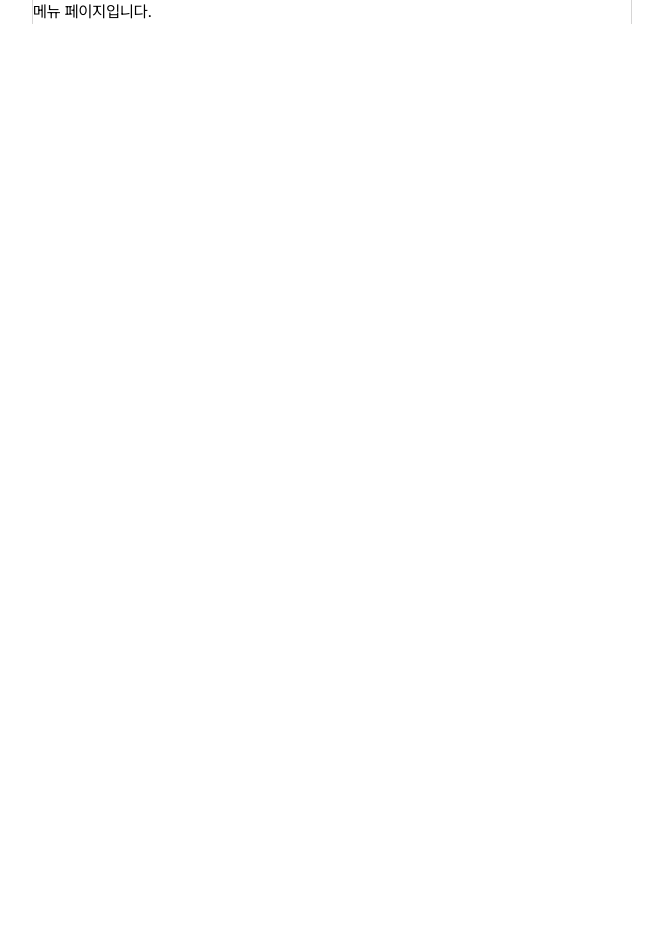
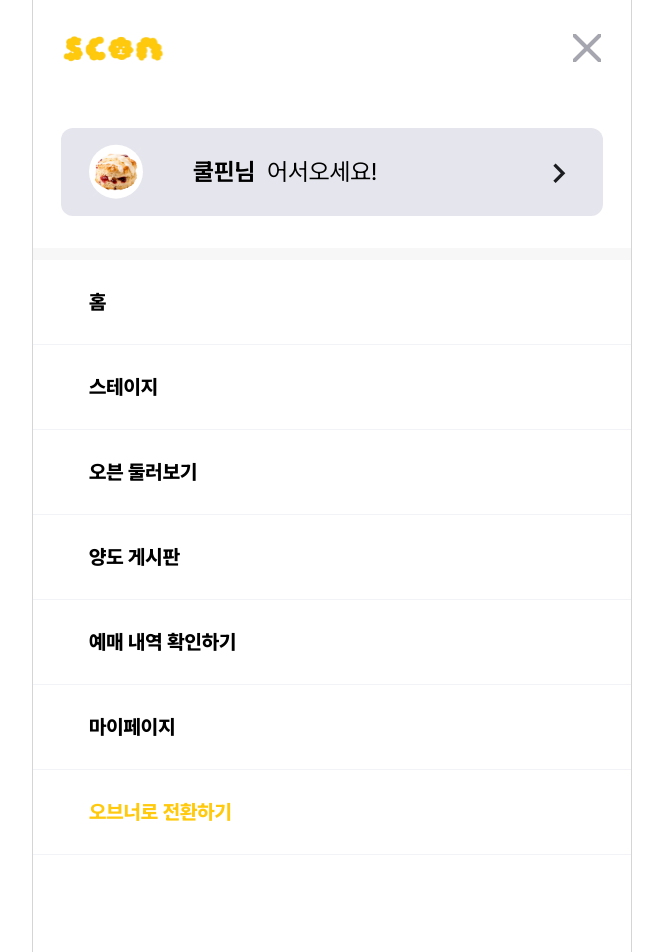
Before and after one commit to 809bakery/SCON-Frontend, a Next.js app: page /menu in a window 1280 px wide. Shown: the top 952 px of the page, without its empty margins (308-971 px from the left). Before the commit the page ends 800 px from the top, so only its background shows below. Built offline with nearby package versions, Linux system fonts and the light colour scheme.

Commit message:
feat: 메인페이지 라우터 구현

```diff
--- a/src/app/(auth)/login/email/page.tsx
+++ b/src/app/(auth)/login/email/page.tsx
@@ -40,7 +40,7 @@ export default function EmailLoginPage() {
     }
 
     // eslint-disable-next-line no-alert
-    alert('아이디 또는 비밀번호가 일치하지 않습니다.')
+    else alert('아이디 또는 비밀번호가 일치하지 않습니다.')
   }
 
   return (
--- a/src/app/(home)/menu/page.tsx
+++ b/src/app/(home)/menu/page.tsx
@@ -1,3 +1,9 @@
+import SideBar from '@/components/sidebar/index.tsx'
+
 export default function MenuPage() {
-  return <div className="w-full h-full">메뉴 페이지입니다.</div>
+  return (
+    <div className="w-full h-full">
+      <SideBar />
+    </div>
+  )
 }
--- a/src/app/page.tsx
+++ b/src/app/page.tsx
@@ -1,14 +1,5 @@
-import SideBar from '@/components/sidebar/index.tsx'
+import { redirect } from 'next/navigation'
 
 export default function Home() {
-  return (
-    <div className="w-full h-full">
-      <h1>SCON</h1>
-      <p>당신만의 스테이지, 스콘이 연결합니다.</p>
-
-      <a href="/login">로그인 페이지로 이동</a>
-
-      <SideBar />
-    </div>
-  )
+  redirect('/main')
 }
--- a/src/components/sidebar/index.tsx
+++ b/src/components/sidebar/index.tsx
@@ -1,6 +1,7 @@
 'use client'
 
 import Link from 'next/link'
+import { useRouter } from 'next/navigation'
 import { useState } from 'react'
 
 import SideBarMenu from '@/components/sidebar/item/index.tsx'
@@ -10,17 +11,20 @@ import SideBarCloseSVG from '@/static/svg/sidebar-close.svg'
 
 function SideBar() {
   const [user, setUser] = useState<'oven' | 'scon' | undefined>(undefined)
+
+  const router = useRouter()
+
   return (
     <div>
       <div className="px-7 flex flex-col gap-y-8 mb-8">
         <div className="py-8  flex items-center justify-between">
-          <Link href="/">
+          <Link href="/main">
             <LogoSVG className="h-8 w-fit" />
           </Link>
 
           <SideBarCloseSVG
             className="w-8 h-8 cursor-pointer"
-            onClick={() => setUser(undefined)}
+            onClick={() => router.back()}
           />
         </div>
         <SideBarProfile nickname="쿨핀" isOven={user === 'oven'} />
@@ -30,23 +34,42 @@ function SideBar() {
       <div
         className={`flex flex-col justify-center ${user === 'oven' && 'mb-[24.0625rem]'} ${user === 'scon' && 'mb-[29.375rem]'}`}
       >
-        <SideBarMenu text="홈" />
+        <SideBarMenu text="홈" url="/main" />
         <SideBarMenu text="스테이지" />
         <SideBarMenu text="오븐 둘러보기" />
         <SideBarMenu text="양도 게시판" />
         <SideBarMenu text="예매 내역 확인하기" />
         <SideBarMenu text="마이페이지" />
         {user === 'oven' && <SideBarMenu text="오븐 관리하기" />}
+        {user !== 'oven' && (
+          <button
+            type="button"
+            onClick={() => setUser('oven')}
+            className="text-primary px-14 py-7 font-extrabold text-xl border-b border-[#F2F3F7] text-start cursor-pointer"
+          >
+            오브너로 전환하기
+          </button>
+        )}
+
+        {user === 'oven' && (
+          <button
+            type="button"
+            onClick={() => setUser(undefined)}
+            className="text-primary px-14 py-7 font-extrabold text-xl border-b border-[#F2F3F7] text-start cursor-pointer"
+          >
+            오브너에서 로그아웃
+          </button>
+        )}
       </div>
 
       <div className="w-full px-14 my-[9.375rem]">
         {user !== 'oven' && (
           <button
             type="button"
-            onClick={() => setUser('oven')}
+            onClick={() => router.push('/login')}
             className="w-full py-6 bg-primary rounded-xl text-2xl"
           >
-            오브너로 전환
+            로그인
           </button>
         )}
       </div>
--- a/src/components/sidebar/item/index.tsx
+++ b/src/components/sidebar/item/index.tsx
@@ -1,13 +1,33 @@
+import { useRouter } from 'next/navigation'
+
 interface SideBarMenuProps {
   text: string
+  // eslint-disable-next-line react/require-default-props
+  url?: string
 }
 
 function SideBarMenu(props: SideBarMenuProps) {
-  const { text } = props
+  const { text, url } = props
+
+  const router = useRouter()
+
+  const handleUrl = () => {
+    if (url) {
+      router.push(url)
+    } else {
+      // eslint-disable-next-line no-alert
+      alert('준비 중 입니다🍪')
+    }
+  }
+
   return (
-    <div className="px-14 py-7 font-extrabold text-xl border-b border-[#F2F3F7] cursor-pointer">
+    <button
+      type="button"
+      onClick={handleUrl}
+      className="px-14 py-7 font-extrabold text-xl border-b border-[#F2F3F7] text-start cursor-pointer"
+    >
       <p>{text}</p>
-    </div>
+    </button>
   )
 }
 export default SideBarMenu
--- a/src/components/sidebar/profile/index.tsx
+++ b/src/components/sidebar/profile/index.tsx
@@ -17,7 +17,11 @@ function SideBarProfile(props: SideBarProfileProps) {
         {isOven && <OvenMarkSVG className="w-7 h-7" />}
       </p>
 
-      <ArrowRightSVG className="w-8 h-8 cursor-pointer" />
+      <ArrowRightSVG
+        className="w-8 h-8 cursor-pointer"
+        // eslint-disable-next-line no-alert
+        onClick={() => alert('준비 중 입니다🍪')}
+      />
     </div>
   )
 }
```
